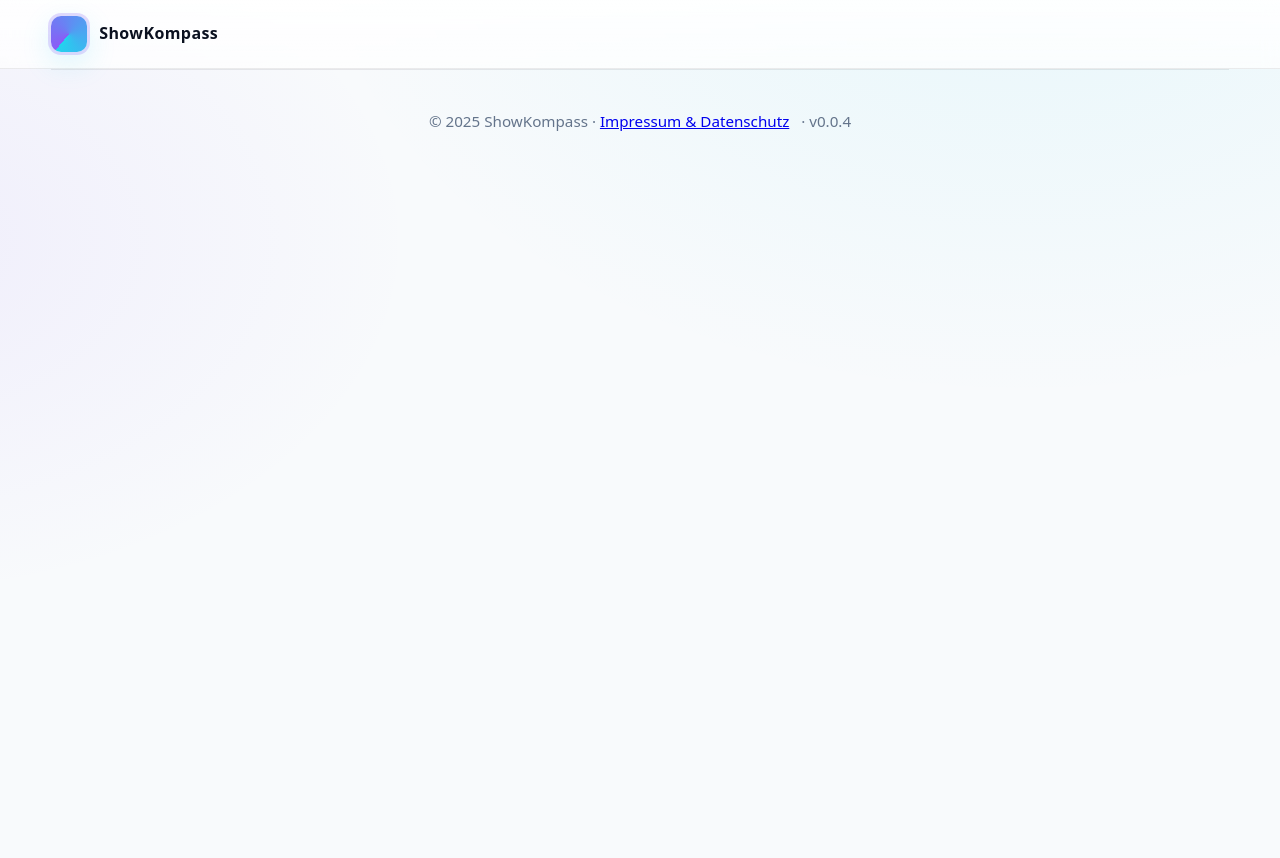
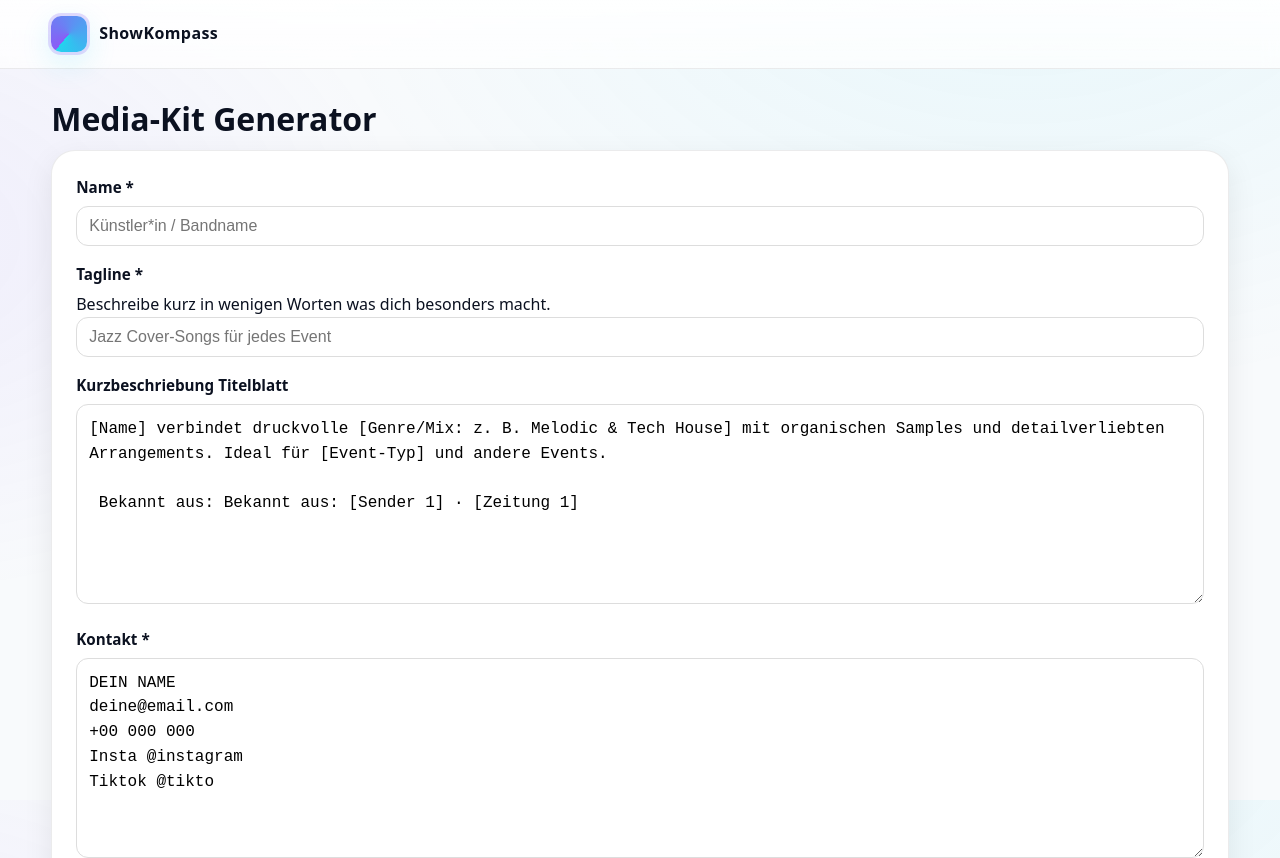
Before and after one commit to Saibot97s/show-kompass, a React (Vite) app: page /mediakit/3Fy9 in a window 1280 px wide. Shown: the top 858 px of the page. Before the commit the page ends 800 px from the top, so only its background shows below. Built offline with nearby package versions, Linux system fonts and the light colour scheme.

Commit message:
Deploy to docs

```diff
--- a/src/App.jsx
+++ b/src/App.jsx
@@ -12,7 +12,7 @@ export default function App(){
       <Header />
       <Routes>
         <Route path="/" element={<Home />} />
-        <Route path="/mediakit" element={<MediaKit />} />
+        <Route path="/mediakit/3Fy9" element={<MediaKit />} />
         <Route path="/privacy" element={<Privacy />} />
         <Route path="/kurs/:slug" element={<Course />} />
       </Routes>
--- a/src/pages/MediaKit.jsx
+++ b/src/pages/MediaKit.jsx
@@ -277,9 +277,6 @@ export default function MediaKit() {
         hiddenHostRef.current = host;
       }
 
-
-
-
       host.innerHTML = html;
 
       // nach host.innerHTML = html;
@@ -383,7 +380,7 @@ export default function MediaKit() {
     } finally {
       setBusy(false);
     }
-
+  }
 
   function onPhotoChange(e) {
     const file = e.target.files?.[0];
@@ -745,5 +742,4 @@ export default function MediaKit() {
 
     </main>
   );
-  };
 }
```
Also changed, not shown: 4 other files (tests, documents, lock files or other folders). Lines whose indentation alone changed are shown as unchanged.
